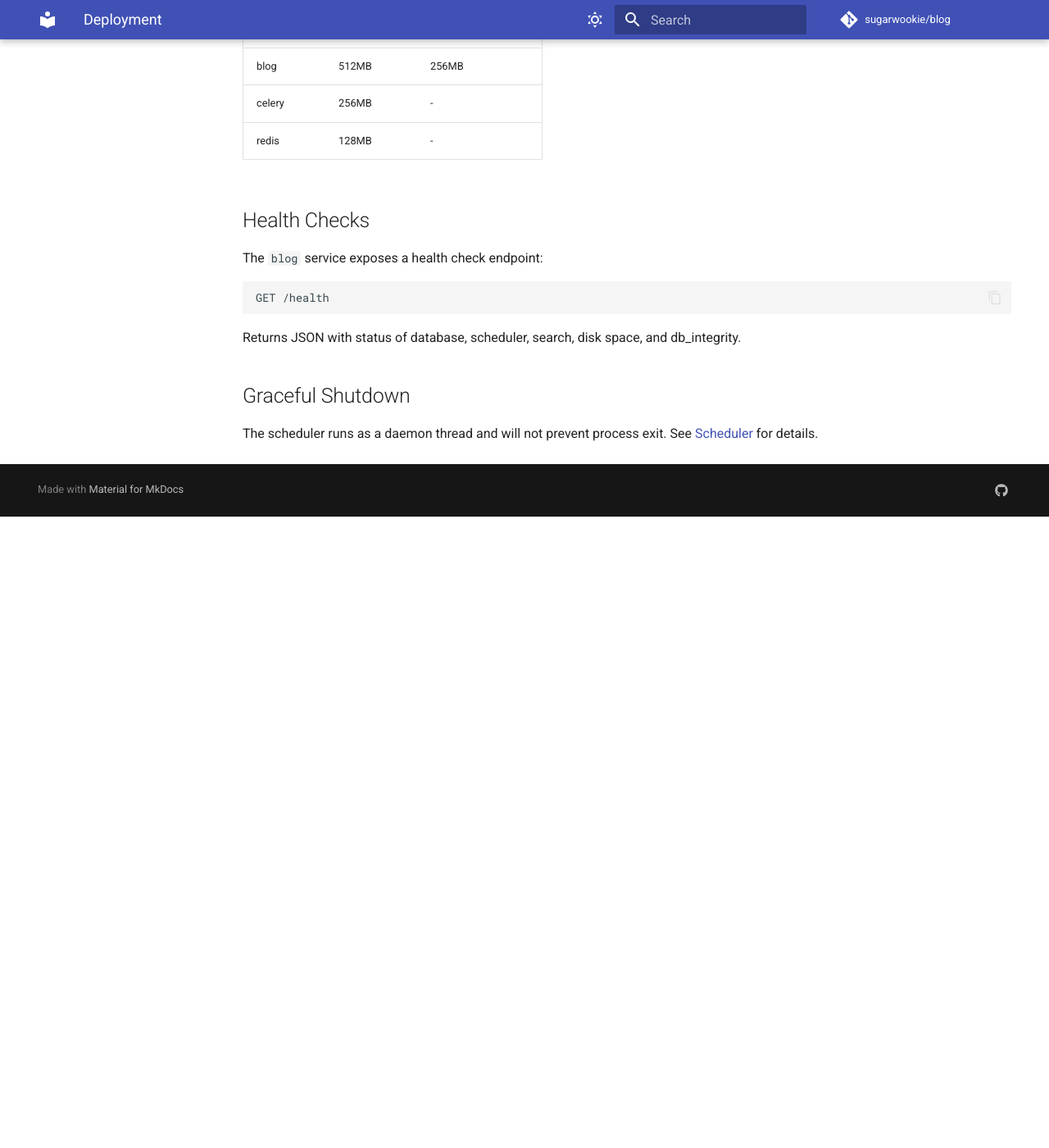
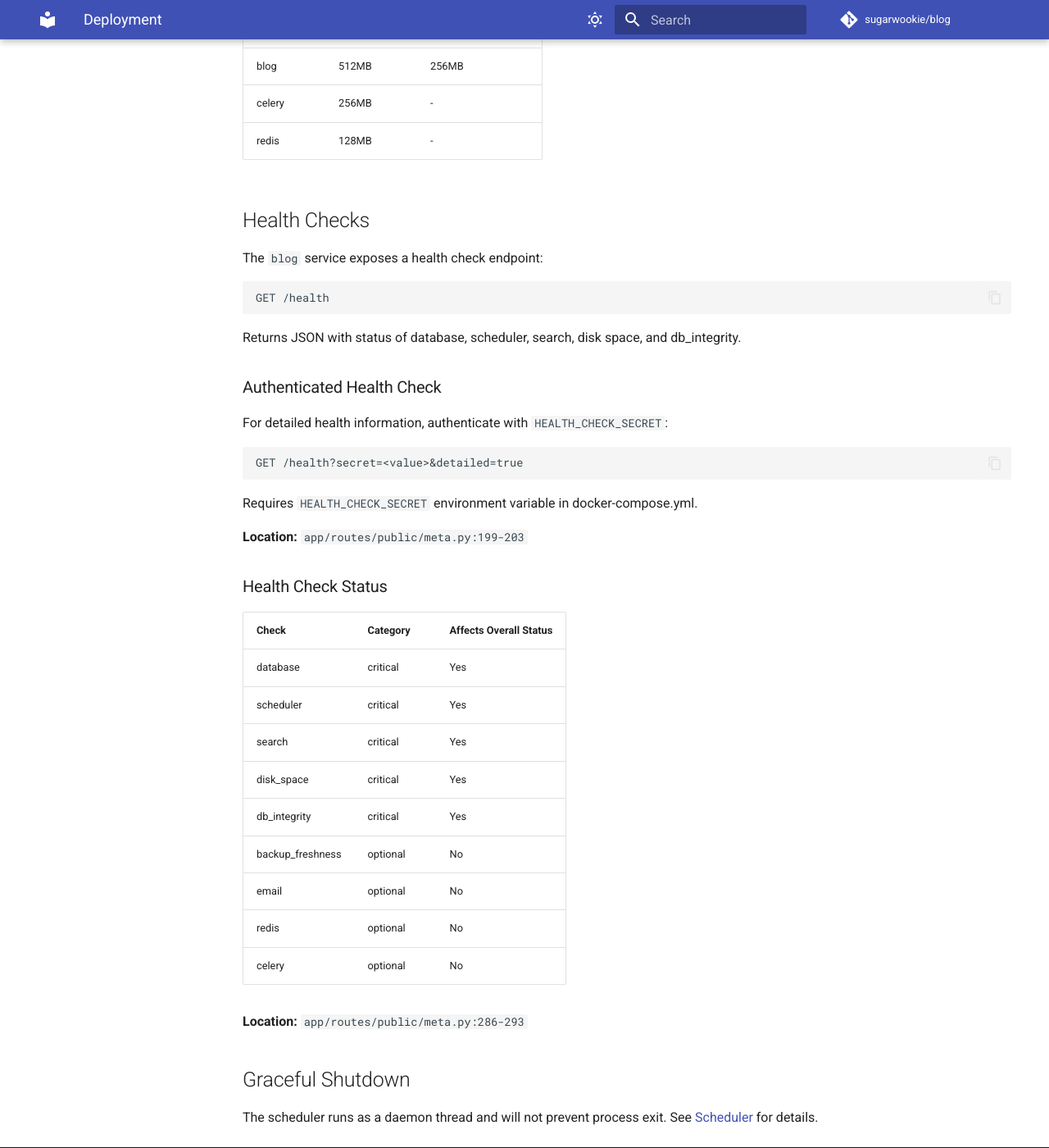
Before and after one commit to dbowm91/blog, an MkDocs documentation site: the page built from docs/deployment/docker.md, in a window 1280 px wide and 1400 px high, scrolled down 2119 px. Shown: the whole window at 82% size. Built offline with MkDocs 1.6.1 and Material for MkDocs 9.7.7, drawn with Linux system fonts in a browser that asks for light colours; comment, search, counter and statistics services are not loaded; before the commit the page ends 2749 px from its top, so only the background shows below that.

Commit message:
docs: add HEALTH_CHECK_SECRET and health check status documentation
- Add authenticated health check section explaining HEALTH_CHECK_SECRET
- Add health check status table showing critical vs optional checks
- Fix backup filename regex to include .gpg extension option

Fixes M-2.6, M-2.7 (HEALTH_CHECK_SECRET documentation)
Fixes M-3.10 (backup filename regex accuracy)

````diff
--- a/docs/deployment/docker.md
+++ b/docs/deployment/docker.md
@@ -81,6 +81,34 @@ GET /health
 
 Returns JSON with status of database, scheduler, search, disk space, and db_integrity.
 
+### Authenticated Health Check
+
+For detailed health information, authenticate with `HEALTH_CHECK_SECRET`:
+
+```
+GET /health?secret=<value>&detailed=true
+```
+
+Requires `HEALTH_CHECK_SECRET` environment variable in docker-compose.yml.
+
+**Location:** `app/routes/public/meta.py:199-203`
+
+### Health Check Status
+
+| Check | Category | Affects Overall Status |
+|-------|----------|------------------------|
+| database | critical | Yes |
+| scheduler | critical | Yes |
+| search | critical | Yes |
+| disk_space | critical | Yes |
+| db_integrity | critical | Yes |
+| backup_freshness | optional | No |
+| email | optional | No |
+| redis | optional | No |
+| celery | optional | No |
+
+**Location:** `app/routes/public/meta.py:286-293`
+
 ## Graceful Shutdown
 
 The scheduler runs as a daemon thread and will not prevent process exit. See [Scheduler](../tasks/scheduler.md) for details.
````
Also changed, not shown: docs/infrastructure/storage.md (+2 -2 lines).
